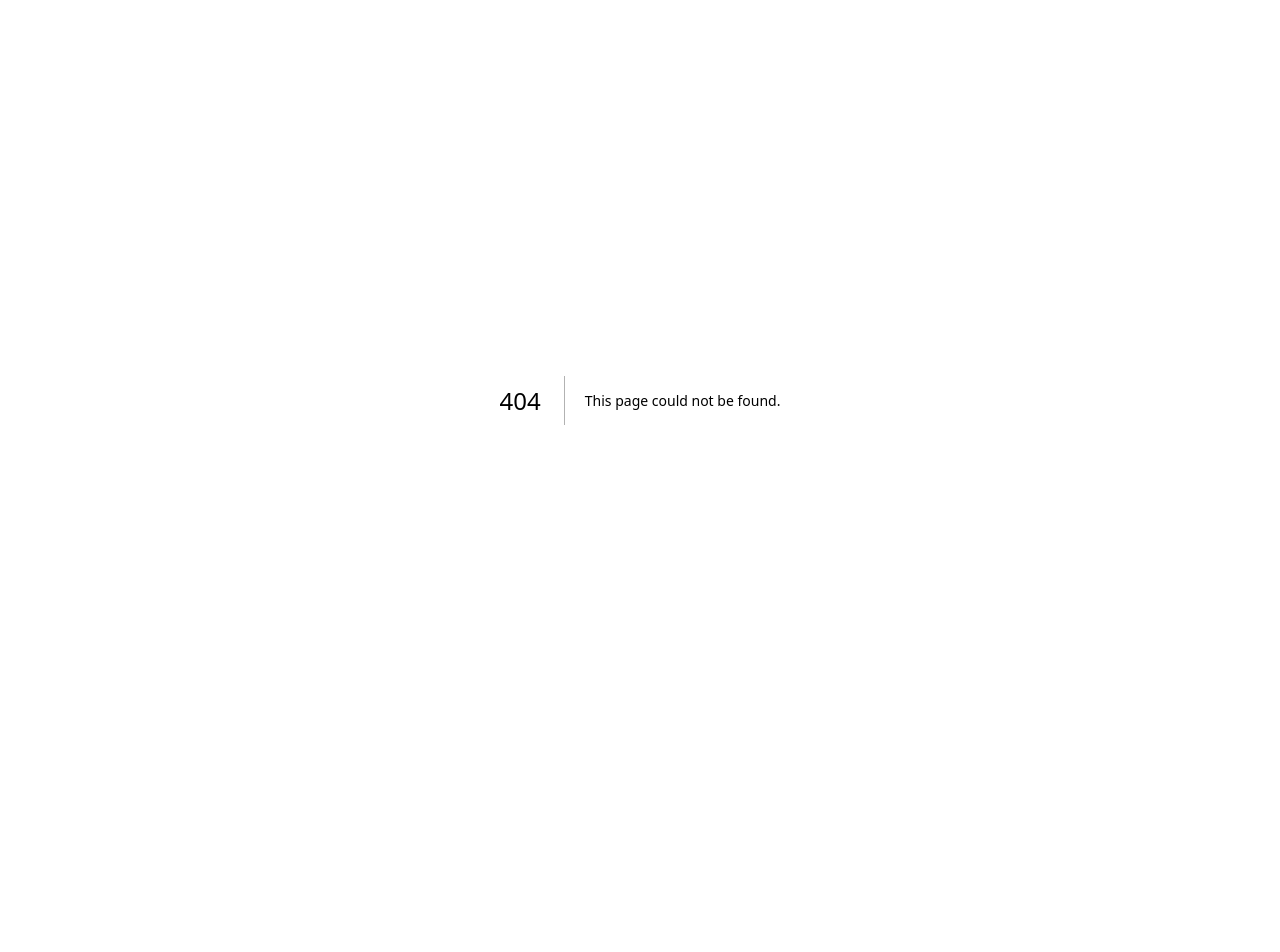
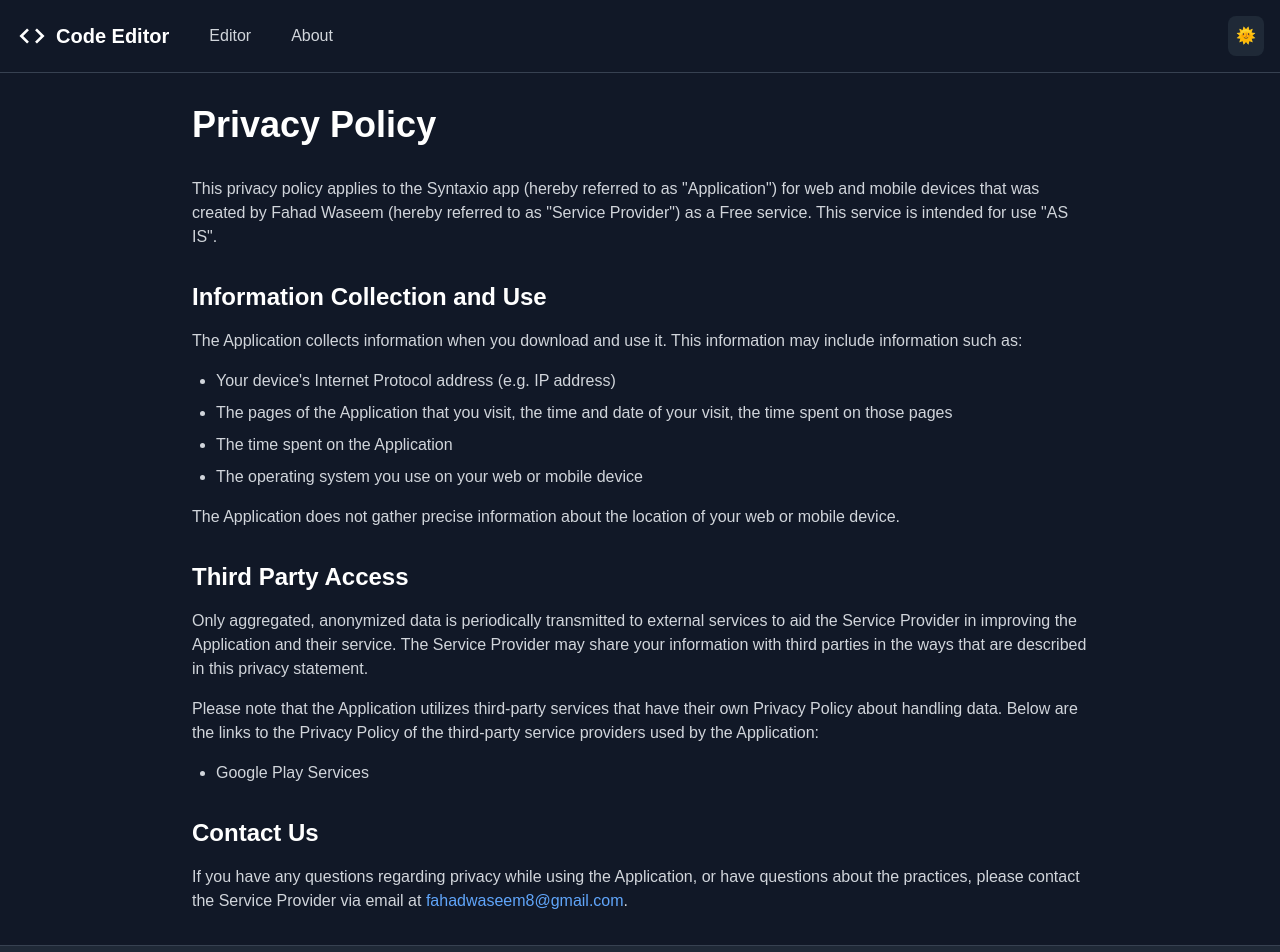
Before and after one commit to fahadwaseem8/Syntax, a Next.js app: page /privacypolicy in a window 1280 px wide. Before the commit this address had no page. Shown: the top 952 px of the page. Before the commit the page ends 800 px from the top, so only its background shows below. Built offline with nearby package versions, Linux system fonts and the light colour scheme.

Commit message:
added privacy policy

```diff
--- /dev/null
+++ b/app/privacypolicy/page.tsx
@@ -0,0 +1,132 @@
+"use client";
+
+import { useState } from "react";
+import Header from "@/components/header";
+import Footer from "@/components/footer";
+
+const PrivacyPolicy = () => {
+  const [isDarkMode, setIsDarkMode] = useState(true);
+
+  return (
+    <div
+      className={`min-h-screen flex flex-col ${
+        isDarkMode ? "dark bg-gray-900" : "bg-gray-50"
+      }`}
+    >
+      <Header
+        isDarkMode={isDarkMode}
+        toggleTheme={() => setIsDarkMode(!isDarkMode)}
+      />
+
+      <main className="flex-grow container mx-auto px-4 py-8">
+        <div className="max-w-4xl mx-auto">
+          <h1
+            className={`text-4xl font-bold mb-8 ${
+              isDarkMode ? "text-white" : "text-gray-800"
+            }`}
+          >
+            Privacy Policy
+          </h1>
+
+          <div
+            className={`space-y-8 ${
+              isDarkMode ? "text-gray-300" : "text-gray-600"
+            }`}
+          >
+            <p>
+              This privacy policy applies to the Syntaxio app (hereby referred
+              to as "Application") for web and mobile devices that was created
+              by Fahad Waseem (hereby referred to as "Service Provider") as a
+              Free service. This service is intended for use "AS IS".
+            </p>
+
+            <section>
+              <h2
+                className={`text-2xl font-semibold mb-4 ${
+                  isDarkMode ? "text-white" : "text-gray-800"
+                }`}
+              >
+                Information Collection and Use
+              </h2>
+              <p className="mb-4">
+                The Application collects information when you download and use
+                it. This information may include information such as:
+              </p>
+              <ul className="list-disc pl-6 space-y-2">
+                <li>
+                  Your device's Internet Protocol address (e.g. IP address)
+                </li>
+                <li>
+                  The pages of the Application that you visit, the time and date
+                  of your visit, the time spent on those pages
+                </li>
+                <li>The time spent on the Application</li>
+                <li>
+                  The operating system you use on your web or mobile device
+                </li>
+              </ul>
+              <p className="mt-4">
+                The Application does not gather precise information about the
+                location of your web or mobile device.
+              </p>
+            </section>
+
+            <section>
+              <h2
+                className={`text-2xl font-semibold mb-4 ${
+                  isDarkMode ? "text-white" : "text-gray-800"
+                }`}
+              >
+                Third Party Access
+              </h2>
+              <p className="mb-4">
+                Only aggregated, anonymized data is periodically transmitted to
+                external services to aid the Service Provider in improving the
+                Application and their service. The Service Provider may share
+                your information with third parties in the ways that are
+                described in this privacy statement.
+              </p>
+              <p className="mb-4">
+                Please note that the Application utilizes third-party services
+                that have their own Privacy Policy about handling data. Below
+                are the links to the Privacy Policy of the third-party service
+                providers used by the Application:
+              </p>
+              <ul className="list-disc pl-6">
+                <li>Google Play Services</li>
+              </ul>
+            </section>
+
+            <section>
+              <h2
+                className={`text-2xl font-semibold mb-4 ${
+                  isDarkMode ? "text-white" : "text-gray-800"
+                }`}
+              >
+                Contact Us
+              </h2>
+              <p>
+                If you have any questions regarding privacy while using the
+                Application, or have questions about the practices, please
+                contact the Service Provider via email at{" "}
+                <a
+                  href="mailto:fahadwaseem8@gmail.com"
+                  className={`${
+                    isDarkMode ? "text-blue-400" : "text-blue-600"
+                  } hover:underline`}
+                >
+                  fahadwaseem8@gmail.com
+                </a>
+                .
+              </p>
+            </section>
+          </div>
+        </div>
+      </main>
+
+      <Footer isDarkMode={isDarkMode} />
+    </div>
+  );
+};
+
+export default PrivacyPolicy;
--- a/components/footer.tsx
+++ b/components/footer.tsx
@@ -49,12 +49,20 @@
               GitHub
             </a>
             <a
-              href="#"
+              href="/about"
               className={`text-sm ${
                 isDarkMode ? "text-gray-400" : "text-gray-500"
               } hover:underline`}
             >
               About
+            </a>
+            <a
+              href="/privacypolicy"
+              className={`text-sm ${
+                isDarkMode ? "text-gray-400" : "text-gray-500"
+              } hover:underline`}
+            >
+              Privacy Policy
             </a>
           </div>
         </div>
--- a/package.json
+++ b/package.json
@@ -19,6 +19,7 @@
     "axios": "^1.7.9",
     "codemirror": "^6.0.1",
     "next": "15.1.3",
+    "next-themes": "^0.4.4",
     "react": "^19.0.0",
     "react-dom": "^19.0.0"
   },
```
Also changed, not shown: 1 other file (tests, documents, lock files or other folders).
